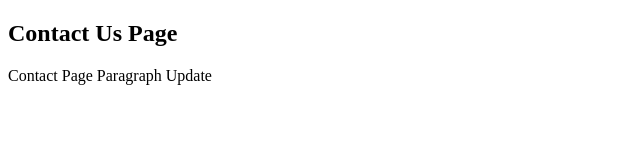
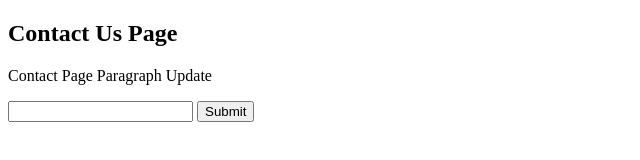
Before and after one commit to TanwirAlam/github-tutorial, a plain HTML site: page contact.html in a window 1280 px wide. Shown: the whole page, without its empty margins (0-640 px from the left). Drawn offline with Linux system fonts and the light colour scheme.

Commit message:
Contact Form Added

```diff
--- a/contact.html
+++ b/contact.html
@@ -8,5 +8,10 @@
 <body>
     <h2>Contact Us Page</h2>
     <p>Contact Page Paragraph Update</p>
+    <form>
+        <input type="text" />
+        <input type="submit" />
+
+    </form>
 </body>
 </html>
```
